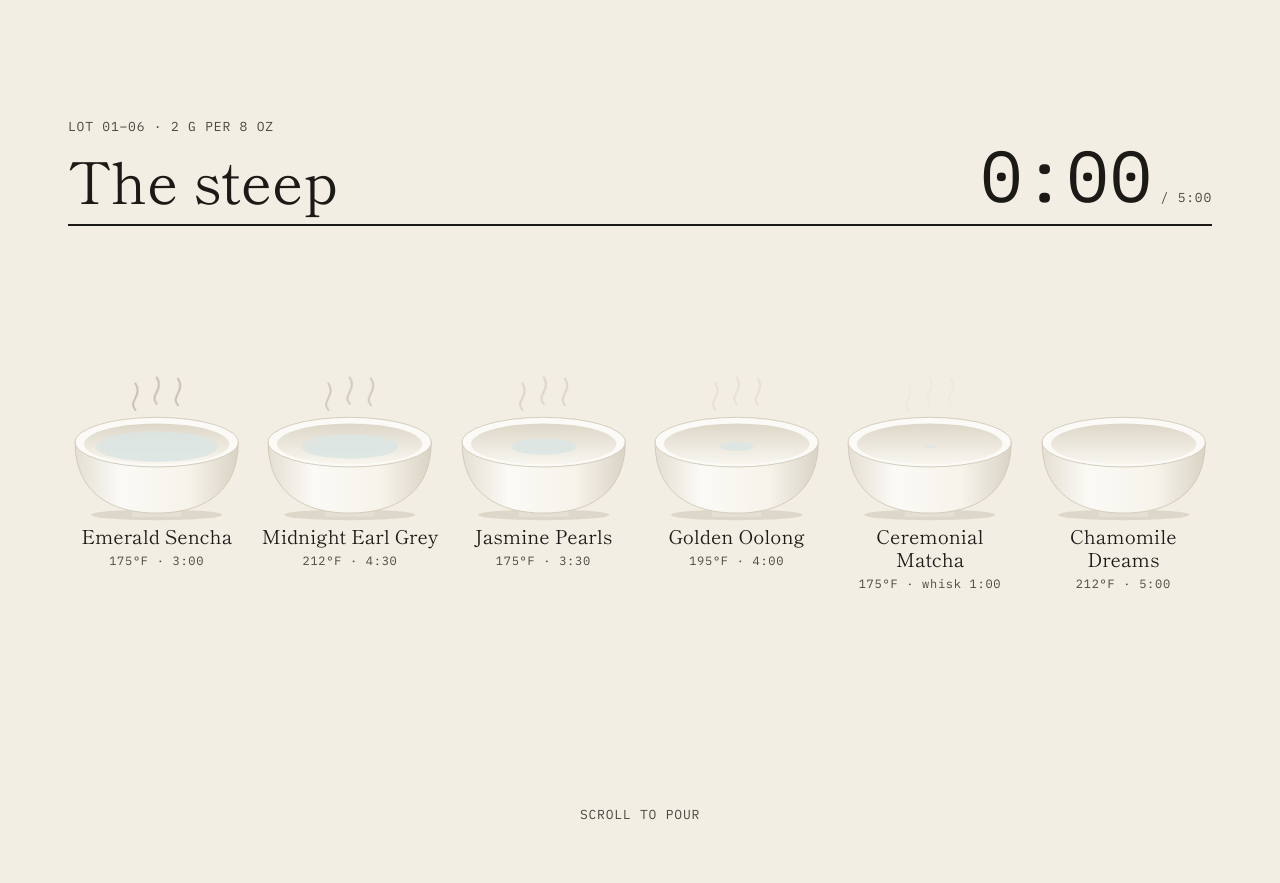
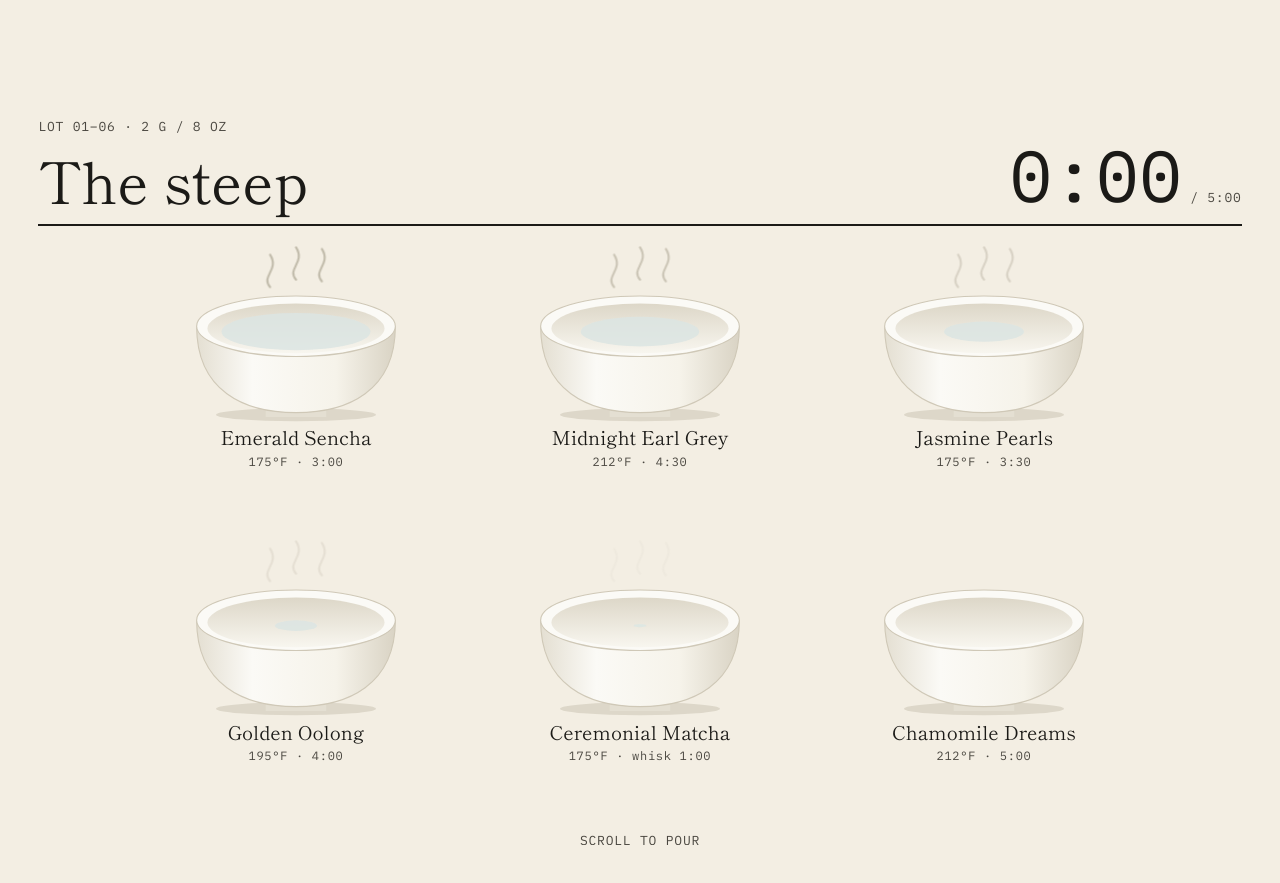
Before and after one commit to forbiddenlink/tea-design, a website built with webpack: page index.html in a window 1280 px wide. Shown: the part 769-1652 px from the top of the page. Built offline with nearby package versions, Linux system fonts and the light colour scheme.

Commit message:
fix: steep fix pass (cue fade, bigger bowls, phone header, single steep-time constant, table name wrap)
The scroll cue stayed visible after the steep ended, so it now fades at the end.
At desktop widths the steep frame was mostly empty, so the bowls are larger and
centered in a three-column grid. The phone header wrapped badly, so the label is
shorter and the clock stays on one line.

Per-tea steep times were invented. They now live in one labelled PLACEHOLDER
constant in index.js that drives the clock, the cup labels and the collection
TIME column, so the three cannot disagree. Confirm the values before launch.

Tea names broke mid-word in the collection table, so the TEA column has a
minimum width and names no longer split.

```diff
--- a/index.css
+++ b/index.css
@@ -620,6 +620,8 @@ html.pin .cup.is-stamped .tick {
 
 .clock {
   display: none;
+  flex-shrink: 0;
+  white-space: nowrap;
   align-items: baseline;
   gap: 0.5rem;
 }
@@ -640,7 +642,6 @@ html.pin .cup.is-stamped .tick {
   .steep-head .eyebrow {
     letter-spacing: 0;
     font-size: 0.7rem;
-    white-space: nowrap;
   }
 
   .clock-time {
@@ -656,6 +657,7 @@ html.pin .cup.is-stamped .tick {
 
 .steep-cue {
   display: none;
+  transition: opacity 0.4s ease;
   text-transform: uppercase;
   color: var(--ink-2);
   text-align: center;
@@ -692,6 +694,10 @@ html.pin .steep-cue {
   justify-content: center;
 }
 
+html.pin .steep-cue.is-done {
+  opacity: 0;
+}
+
 html.pin .steep-row {
   flex: 1;
   align-content: center;
@@ -706,8 +712,28 @@ html.pin .steep-row .cup .bowl {
 }
 
 @media (min-width: 900px) {
+  html.pin .steep {
+    max-width: none;
+  }
+
+  html.pin .steep-stage {
+    padding-inline: clamp(1.5rem, 3vw, 3rem);
+  }
+
+  html.pin .steep-row {
+    grid-template-columns: repeat(3, minmax(0, 1fr));
+    gap: 0 2rem;
+    width: min(100%, 1000px);
+    margin-inline: auto;
+    padding-top: 1rem;
+  }
+
   html.pin .steep-row .cup .bowl {
-    max-width: min(210px, 14vw, 28vh);
+    max-width: min(280px, 21vw, 27vh);
+  }
+
+  html.pin .cup-name {
+    font-size: 1.2rem;
   }
 }
 
@@ -788,8 +814,16 @@ html.pin .steep-row .cup .bowl {
   font-size: 0.72rem;
 }
 
+@media (min-width: 900px) {
+  .score tbody th {
+    min-width: 15rem;
+  }
+}
+
 .row-name {
   font-family: var(--display);
+  overflow-wrap: normal;
+  word-break: keep-all;
   font-size: 1.3rem;
   line-height: 1.15;
   display: block;
--- a/index.html
+++ b/index.html
@@ -173,7 +173,7 @@
         <div class="steep-stage">
           <div class="steep-head">
             <div>
-              <p class="eyebrow mono">Lot 01–06 · 2 g per 8 oz</p>
+              <p class="eyebrow mono">Lot 01–06 · 2 g / 8 oz</p>
               <h2 id="steep-title">The steep</h2>
             </div>
             <div class="clock mono" aria-hidden="true">
@@ -182,7 +182,7 @@
             </div>
           </div>
           <ol class="steep-row" aria-label="Six bowls steeping">
-            <li class="cup" style="--liq:#8FBA84;--i:0;--off:-2.5" data-ideal="180">
+            <li class="cup" style="--liq:#8FBA84;--i:0;--off:-2.5" data-tea="sencha" data-ideal="180">
               <svg class="bowl" viewBox="0 -34 200 164" aria-hidden="true" focusable="false">
               <g class="steam"><path d="M76 8c-9-10 9-16 0-30" /><path d="M100 4c-9-10 9-16 0-30" /><path d="M124 8c-9-10 9-16 0-30" /></g>
               <ellipse class="bowl-shadow" cx="100" cy="126" rx="74" ry="6" />
@@ -194,10 +194,10 @@
               <ellipse class="liquor" cx="100" cy="49" rx="76" ry="19" />
             </svg>
               <span class="cup-name">Emerald Sencha</span>
-              <span class="cup-spec mono">175°F · 3:00</span>
+              <span class="cup-spec mono">175°F · <span data-steep-time="sencha">3:00</span></span>
               <span class="cup-note"><span class="tick" aria-hidden="true"><svg viewBox="0 0 24 24" aria-hidden="true" focusable="false"><path d="M5 12.5l4.5 4.5L19 7.5" /></svg></span><span>Grassy, with a refreshing finish.</span></span>
             </li>
-            <li class="cup" style="--liq:#6A2E1C;--i:1;--off:-1.5" data-ideal="270">
+            <li class="cup" style="--liq:#6A2E1C;--i:1;--off:-1.5" data-tea="earl" data-ideal="270">
               <svg class="bowl" viewBox="0 -34 200 164" aria-hidden="true" focusable="false">
               <g class="steam"><path d="M76 8c-9-10 9-16 0-30" /><path d="M100 4c-9-10 9-16 0-30" /><path d="M124 8c-9-10 9-16 0-30" /></g>
               <ellipse class="bowl-shadow" cx="100" cy="126" rx="74" ry="6" />
@@ -209,10 +209,10 @@
               <ellipse class="liquor" cx="100" cy="49" rx="76" ry="19" />
             </svg>
               <span class="cup-name">Midnight Earl Grey</span>
-              <span class="cup-spec mono">212°F · 4:30</span>
+              <span class="cup-spec mono">212°F · <span data-steep-time="earl">4:30</span></span>
               <span class="cup-note"><span class="tick" aria-hidden="true"><svg viewBox="0 0 24 24" aria-hidden="true" focusable="false"><path d="M5 12.5l4.5 4.5L19 7.5" /></svg></span><span>Bold black tea, cold-pressed bergamot.</span></span>
             </li>
-            <li class="cup" style="--liq:#EBDDA6;--i:2;--off:-0.5" data-ideal="210">
+            <li class="cup" style="--liq:#EBDDA6;--i:2;--off:-0.5" data-tea="jasmine" data-ideal="210">
               <svg class="bowl" viewBox="0 -34 200 164" aria-hidden="true" focusable="false">
               <g class="steam"><path d="M76 8c-9-10 9-16 0-30" /><path d="M100 4c-9-10 9-16 0-30" /><path d="M124 8c-9-10 9-16 0-30" /></g>
               <ellipse class="bowl-shadow" cx="100" cy="126" rx="74" ry="6" />
@@ -224,10 +224,10 @@
               <ellipse class="liquor" cx="100" cy="49" rx="76" ry="19" />
             </svg>
               <span class="cup-name">Jasmine Pearls</span>
-              <span class="cup-spec mono">175°F · 3:30</span>
+              <span class="cup-spec mono">175°F · <span data-steep-time="jasmine">3:30</span></span>
               <span class="cup-note"><span class="tick" aria-hidden="true"><svg viewBox="0 0 24 24" aria-hidden="true" focusable="false"><path d="M5 12.5l4.5 4.5L19 7.5" /></svg></span><span>Hand-rolled pearls, fresh jasmine.</span></span>
             </li>
-            <li class="cup" style="--liq:#CD8A2A;--i:3;--off:0.5" data-ideal="240">
+            <li class="cup" style="--liq:#CD8A2A;--i:3;--off:0.5" data-tea="oolong" data-ideal="240">
               <svg class="bowl" viewBox="0 -34 200 164" aria-hidden="true" focusable="false">
               <g class="steam"><path d="M76 8c-9-10 9-16 0-30" /><path d="M100 4c-9-10 9-16 0-30" /><path d="M124 8c-9-10 9-16 0-30" /></g>
               <ellipse class="bowl-shadow" cx="100" cy="126" rx="74" ry="6" />
@@ -239,10 +239,10 @@
               <ellipse class="liquor" cx="100" cy="49" rx="76" ry="19" />
             </svg>
               <span class="cup-name">Golden Oolong</span>
-              <span class="cup-spec mono">195°F · 4:00</span>
+              <span class="cup-spec mono">195°F · <span data-steep-time="oolong">4:00</span></span>
               <span class="cup-note"><span class="tick" aria-hidden="true"><svg viewBox="0 0 24 24" aria-hidden="true" focusable="false"><path d="M5 12.5l4.5 4.5L19 7.5" /></svg></span><span>Honey and orchid.</span></span>
             </li>
-            <li class="cup" style="--liq:#7BA33A;--i:4;--off:1.5" data-ideal="60">
+            <li class="cup" style="--liq:#7BA33A;--i:4;--off:1.5" data-tea="matcha" data-ideal="60">
               <svg class="bowl" viewBox="0 -34 200 164" aria-hidden="true" focusable="false">
               <g class="steam"><path d="M76 8c-9-10 9-16 0-30" /><path d="M100 4c-9-10 9-16 0-30" /><path d="M124 8c-9-10 9-16 0-30" /></g>
               <ellipse class="bowl-shadow" cx="100" cy="126" rx="74" ry="6" />
@@ -254,10 +254,10 @@
               <ellipse class="liquor" cx="100" cy="49" rx="76" ry="19" />
             </svg>
               <span class="cup-name">Ceremonial Matcha</span>
-              <span class="cup-spec mono">175°F · whisk 1:00</span>
+              <span class="cup-spec mono">175°F · <span data-steep-time="matcha">whisk 1:00</span></span>
               <span class="cup-note"><span class="tick" aria-hidden="true"><svg viewBox="0 0 24 24" aria-hidden="true" focusable="false"><path d="M5 12.5l4.5 4.5L19 7.5" /></svg></span><span>Stone-ground, whisked not steeped.</span></span>
             </li>
-            <li class="cup" style="--liq:#DDC25A;--i:5;--off:2.5" data-ideal="300">
+            <li class="cup" style="--liq:#DDC25A;--i:5;--off:2.5" data-tea="chamomile" data-ideal="300">
               <svg class="bowl" viewBox="0 -34 200 164" aria-hidden="true" focusable="false">
               <g class="steam"><path d="M76 8c-9-10 9-16 0-30" /><path d="M100 4c-9-10 9-16 0-30" /><path d="M124 8c-9-10 9-16 0-30" /></g>
               <ellipse class="bowl-shadow" cx="100" cy="126" rx="74" ry="6" />
@@ -269,7 +269,7 @@
               <ellipse class="liquor" cx="100" cy="49" rx="76" ry="19" />
             </svg>
               <span class="cup-name">Chamomile Dreams</span>
-              <span class="cup-spec mono">212°F · 5:00</span>
+              <span class="cup-spec mono">212°F · <span data-steep-time="chamomile">5:00</span></span>
               <span class="cup-note"><span class="tick" aria-hidden="true"><svg viewBox="0 0 24 24" aria-hidden="true" focusable="false"><path d="M5 12.5l4.5 4.5L19 7.5" /></svg></span><span>Herbal, caffeine-free.</span></span>
             </li>
           </ol>
@@ -307,7 +307,7 @@
                 <td data-label="Leaf">Steamed green</td>
                 <td data-label="Water" class="mono">175°F</td>
                 <td data-label="Grams" class="mono">2 g / 8 oz</td>
-                <td data-label="Time" class="mono">3 to 5 min</td>
+                <td data-label="Time" class="mono" data-steep-time="sencha">3:00</td>
                 <td data-label="Liquor"><span class="swatch" style="--liq:#8FBA84" role="img" aria-label="Liquor color: jade"></span></td>
                 <td data-label="Notes" class="notes">Steamed green tea with grassy notes and a refreshing finish.</td>
                 <td data-label="Price" class="mono price">$24</td>
@@ -318,7 +318,7 @@
                 <td data-label="Leaf">Black, cold-pressed bergamot</td>
                 <td data-label="Water" class="mono">212°F</td>
                 <td data-label="Grams" class="mono">2 g / 8 oz</td>
-                <td data-label="Time" class="mono">3 to 5 min</td>
+                <td data-label="Time" class="mono" data-steep-time="earl">4:30</td>
                 <td data-label="Liquor"><span class="swatch" style="--liq:#6A2E1C" role="img" aria-label="Liquor color: mahogany"></span></td>
                 <td data-label="Notes" class="notes">Bold black tea infused with cold-pressed bergamot oil.</td>
                 <td data-label="Price" class="mono price">$26</td>
@@ -329,7 +329,7 @@
                 <td data-label="Leaf">Hand-rolled, jasmine-scented</td>
                 <td data-label="Water" class="mono">175°F</td>
                 <td data-label="Grams" class="mono">2 g / 8 oz</td>
-                <td data-label="Time" class="mono">3 to 5 min</td>
+                <td data-label="Time" class="mono" data-steep-time="jasmine">3:30</td>
                 <td data-label="Liquor"><span class="swatch" style="--liq:#EBDDA6" role="img" aria-label="Liquor color: pale gold"></span></td>
                 <td data-label="Notes" class="notes">Hand-rolled tea pearls scented with fresh jasmine flowers.</td>
                 <td data-label="Price" class="mono price">$32</td>
@@ -340,7 +340,7 @@
                 <td data-label="Leaf">Semi-oxidized</td>
                 <td data-label="Water" class="mono">195°F</td>
                 <td data-label="Grams" class="mono">2 g / 8 oz</td>
-                <td data-label="Time" class="mono">3 to 5 min</td>
+                <td data-label="Time" class="mono" data-steep-time="oolong">4:00</td>
                 <td data-label="Liquor"><span class="swatch" style="--liq:#CD8A2A" role="img" aria-label="Liquor color: amber"></span></td>
                 <td data-label="Notes" class="notes">Semi-oxidized tea with honey notes and orchid undertones.</td>
                 <td data-label="Price" class="mono price">$28</td>
@@ -351,7 +351,7 @@
                 <td data-label="Leaf">Stone-ground</td>
                 <td data-label="Water" class="mono">175°F</td>
                 <td data-label="Grams" class="mono">2 g / 8 oz</td>
-                <td data-label="Time" class="mono">Whisked</td>
+                <td data-label="Time" class="mono" data-steep-time="matcha">whisk 1:00</td>
                 <td data-label="Liquor"><span class="swatch" style="--liq:#7BA33A" role="img" aria-label="Liquor color: opaque green"></span></td>
                 <td data-label="Notes" class="notes">Stone-ground green tea powder, whisked rather than steeped.</td>
                 <td data-label="Price" class="mono price">$38</td>
@@ -362,7 +362,7 @@
                 <td data-label="Leaf">Herbal, caffeine-free</td>
                 <td data-label="Water" class="mono">212°F</td>
                 <td data-label="Grams" class="mono">2 g / 8 oz</td>
-                <td data-label="Time" class="mono">3 to 5 min</td>
+                <td data-label="Time" class="mono" data-steep-time="chamomile">5:00</td>
                 <td data-label="Liquor"><span class="swatch" style="--liq:#DDC25A" role="img" aria-label="Liquor color: straw"></span></td>
                 <td data-label="Notes" class="notes">Soothing herbal blend for restful evenings. Caffeine-free.</td>
                 <td data-label="Price" class="mono price">$22</td>
--- a/index.js
+++ b/index.js
@@ -1,4 +1,16 @@
 // TeaPlace: vanilla JS. Steep scene, nav, stamps, brew bench timer.
+
+// PLACEHOLDER [STEEP TIME PER TEA]: not supplied by the owner, confirm before launch
+// Seconds. The only supplied fact is "3 to 5 minutes". Drives the steep clock ticks,
+// the cup labels and the collection TIME column.
+const STEEP_TIMES = {
+  sencha: 180,
+  earl: 270,
+  jasmine: 210,
+  oolong: 240,
+  matcha: 60,
+  chamomile: 300,
+}
 
 const root = document.documentElement
 const reduceMotion = window.matchMedia('(prefers-reduced-motion: reduce)')
@@ -7,6 +19,14 @@ const ease = (value) => value * value * (3 - 2 * value)
 const formatTime = (seconds) => {
   const whole = Math.floor(seconds)
   return `${Math.floor(whole / 60)}:${String(whole % 60).padStart(2, '0')}`
+}
+
+for (const el of document.querySelectorAll('[data-steep-time]')) {
+  const id = el.dataset.steepTime
+  el.textContent = `${id === 'matcha' ? 'whisk ' : ''}${formatTime(STEEP_TIMES[id])}`
+}
+for (const cup of document.querySelectorAll('.cup[data-tea]')) {
+  cup.dataset.ideal = String(STEEP_TIMES[cup.dataset.tea])
 }
 
 // ============================================
@@ -47,6 +67,7 @@ const steep = document.querySelector('[data-steep]')
 if (steep) {
   const cups = Array.from(steep.querySelectorAll('.cup'))
   const clockEl = document.getElementById('steep-clock')
+  const cueEl = steep.querySelector('.steep-cue')
   const STEEP_SECONDS = 300
   const GATHER_END = 0.1
   const CLOCK_START = 0.16
@@ -58,6 +79,7 @@ if (steep) {
       for (const name of ['--g', '--pour', '--b', '--vapor']) cup.style.removeProperty(name)
       cup.classList.remove('is-stamped')
     }
+    steep.querySelector('.steep-cue')?.classList.remove('is-done')
   }
 
   const render = () => {
@@ -78,6 +100,7 @@ if (steep) {
       cup.classList.toggle('is-stamped', t >= ideal)
     })
     if (clockEl) clockEl.textContent = formatTime(t)
+    if (cueEl) cueEl.classList.toggle('is-done', p > 0.96)
   }
 
   const queue = () => {
```
